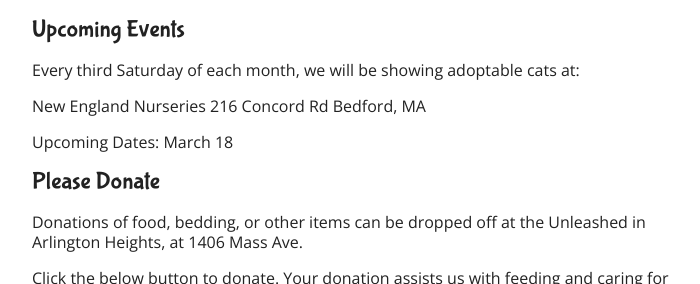
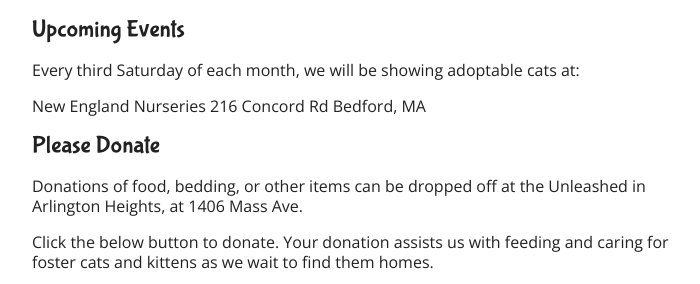
Before and after one commit to whiskers-of-hope/whiskers-of-hope.github.io, a Jekyll site: the page built from index.md, in a window 1280 px wide and 900 px high, scrolled down 908 px, cut to the strip 129-413 px from the top of the window. Shown: the whole strip, without its empty margins (288-988 px from the left). Built offline with Jekyll 4.4.1, drawn with Linux system fonts in a browser that asks for light colours.

Commit message:
Remove reference to March 18 date.

```diff
--- a/index.md
+++ b/index.md
@@ -31,8 +31,6 @@ Every third Saturday of each month, we will be showing adoptable cats at:
 New England Nurseries
 216 Concord Rd
 Bedford, MA
-
-Upcoming Dates: March 18
 
 ## Please Donate
 
```
